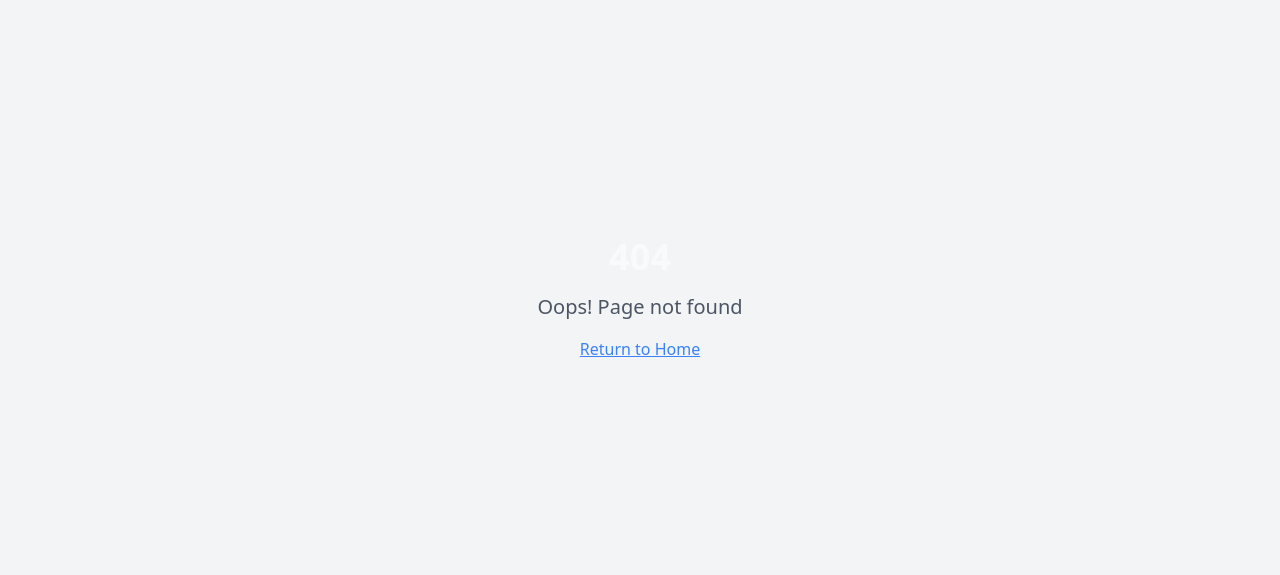
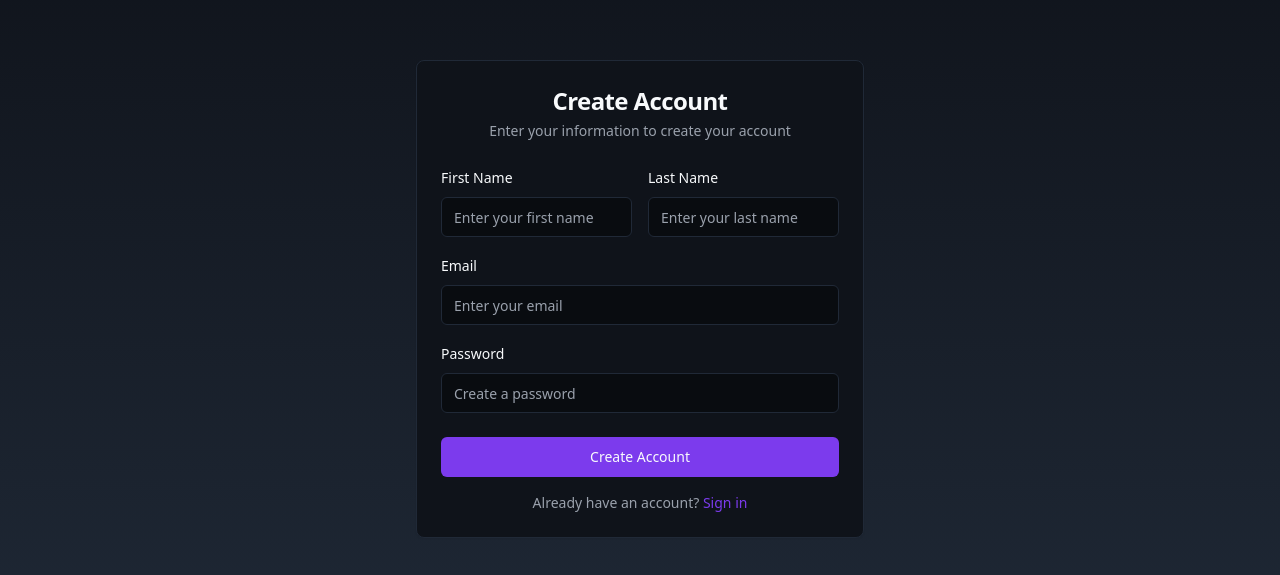
Before and after one commit to Leonardocran/classify-my-stuff, a React (Vite) app: page /signup in a window 1280 px wide. Before the commit this address had no page. Shown: the part 101-676 px from the top of the page. Built offline with nearby package versions, Linux system fonts and the light colour scheme.

Commit message:
Add Login and Signup Pages
The user has requested the addition of login and signup pages to the application. The user has stated that authentication has already been implemented.

```diff
--- a/src/App.tsx
+++ b/src/App.tsx
@@ -4,6 +4,8 @@ import { TooltipProvider } from "@/components/ui/tooltip";
 import { QueryClient, QueryClientProvider } from "@tanstack/react-query";
 import { BrowserRouter, Routes, Route } from "react-router-dom";
 import Index from "./pages/Index";
+import Login from "./pages/Login";
+import Signup from "./pages/Signup";
 import NotFound from "./pages/NotFound";
 
 const queryClient = new QueryClient();
@@ -16,6 +18,8 @@ const App = () => (
       <BrowserRouter>
         <Routes>
           <Route path="/" element={<Index />} />
+          <Route path="/login" element={<Login />} />
+          <Route path="/signup" element={<Signup />} />
           {/* ADD ALL CUSTOM ROUTES ABOVE THE CATCH-ALL "*" ROUTE */}
           <Route path="*" element={<NotFound />} />
         </Routes>
--- /dev/null
+++ b/src/pages/Login.tsx
@@ -0,0 +1,99 @@
+import { useState } from 'react';
+import { Link, useNavigate } from 'react-router-dom';
+import { Button } from '@/components/ui/button';
+import { Input } from '@/components/ui/input';
+import { Label } from '@/components/ui/label';
+import { Card, CardContent, CardDescription, CardFooter, CardHeader, CardTitle } from '@/components/ui/card';
+import { supabase } from '@/integrations/supabase/client';
+import { toast } from '@/hooks/use-toast';
+
+export default function Login() {
+  const [email, setEmail] = useState('');
+  const [password, setPassword] = useState('');
+  const [isLoading, setIsLoading] = useState(false);
+  const navigate = useNavigate();
+
+  const handleLogin = async (e: React.FormEvent) => {
+    e.preventDefault();
+    setIsLoading(true);
+
+    try {
+      const { error } = await supabase.auth.signInWithPassword({
+        email,
+        password,
+      });
+
+      if (error) {
+        toast({
+          title: "Login Failed",
+          description: error.message,
+          variant: "destructive",
+        });
+      } else {
+        toast({
+          title: "Login Successful",
+          description: "Welcome back!",
+        });
+        navigate('/');
+      }
+    } catch (error) {
+      toast({
+        title: "Login Failed",
+        description: "An unexpected error occurred. Please try again.",
+        variant: "destructive",
+      });
+    } finally {
+      setIsLoading(false);
+    }
+  };
+
+  return (
+    <div className="min-h-screen flex items-center justify-center bg-gradient-accent p-4">
+      <Card className="w-full max-w-md">
+        <CardHeader className="space-y-1">
+          <CardTitle className="text-2xl text-center">Welcome Back</CardTitle>
+          <CardDescription className="text-center">
+            Enter your credentials to access your account
+          </CardDescription>
+        </CardHeader>
+        <form onSubmit={handleLogin}>
+          <CardContent className="space-y-4">
+            <div className="space-y-2">
+              <Label htmlFor="email">Email</Label>
+              <Input
+                id="email"
+                type="email"
+                placeholder="Enter your email"
+                value={email}
+                onChange={(e) => setEmail(e.target.value)}
+                required
+              />
+            </div>
+            <div className="space-y-2">
+              <Label htmlFor="password">Password</Label>
+              <Input
+                id="password"
+                type="password"
+                placeholder="Enter your password"
+                value={password}
+                onChange={(e) => setPassword(e.target.value)}
+                required
+              />
+            </div>
+          </CardContent>
+          <CardFooter className="flex flex-col space-y-4">
+            <Button type="submit" className="w-full" disabled={isLoading}>
+              {isLoading ? "Signing In..." : "Sign In"}
+            </Button>
+            <p className="text-sm text-muted-foreground text-center">
+              Don't have an account?{" "}
+              <Link to="/signup" className="text-primary hover:underline">
+                Sign up
+              </Link>
+            </p>
+          </CardFooter>
+        </form>
+      </Card>
+    </div>
+  );
+}
--- /dev/null
+++ b/src/pages/Signup.tsx
@@ -0,0 +1,133 @@
+import { useState } from 'react';
+import { Link, useNavigate } from 'react-router-dom';
+import { Button } from '@/components/ui/button';
+import { Input } from '@/components/ui/input';
+import { Label } from '@/components/ui/label';
+import { Card, CardContent, CardDescription, CardFooter, CardHeader, CardTitle } from '@/components/ui/card';
+import { supabase } from '@/integrations/supabase/client';
+import { toast } from '@/hooks/use-toast';
+
+export default function Signup() {
+  const [firstName, setFirstName] = useState('');
+  const [lastName, setLastName] = useState('');
+  const [email, setEmail] = useState('');
+  const [password, setPassword] = useState('');
+  const [isLoading, setIsLoading] = useState(false);
+  const navigate = useNavigate();
+
+  const handleSignup = async (e: React.FormEvent) => {
+    e.preventDefault();
+    setIsLoading(true);
+
+    try {
+      const { error } = await supabase.auth.signUp({
+        email,
+        password,
+        options: {
+          emailRedirectTo: `${window.location.origin}/`,
+          data: {
+            firstName,
+            lastName,
+          },
+        },
+      });
+
+      if (error) {
+        toast({
+          title: "Signup Failed",
+          description: error.message,
+          variant: "destructive",
+        });
+      } else {
+        toast({
+          title: "Account Created",
+          description: "Please check your email to verify your account.",
+        });
+        navigate('/login');
+      }
+    } catch (error) {
+      toast({
+        title: "Signup Failed",
+        description: "An unexpected error occurred. Please try again.",
+        variant: "destructive",
+      });
+    } finally {
+      setIsLoading(false);
+    }
+  };
+
+  return (
+    <div className="min-h-screen flex items-center justify-center bg-gradient-accent p-4">
+      <Card className="w-full max-w-md">
+        <CardHeader className="space-y-1">
+          <CardTitle className="text-2xl text-center">Create Account</CardTitle>
+          <CardDescription className="text-center">
+            Enter your information to create your account
+          </CardDescription>
+        </CardHeader>
+        <form onSubmit={handleSignup}>
+          <CardContent className="space-y-4">
+            <div className="grid grid-cols-2 gap-4">
+              <div className="space-y-2">
+                <Label htmlFor="firstName">First Name</Label>
+                <Input
+                  id="firstName"
+                  type="text"
+                  placeholder="Enter your first name"
+                  value={firstName}
+                  onChange={(e) => setFirstName(e.target.value)}
+                  required
+                />
+              </div>
+              <div className="space-y-2">
+                <Label htmlFor="lastName">Last Name</Label>
+                <Input
+                  id="lastName"
+                  type="text"
+                  placeholder="Enter your last name"
+                  value={lastName}
+                  onChange={(e) => setLastName(e.target.value)}
+                  required
+                />
+              </div>
+            </div>
+            <div className="space-y-2">
+              <Label htmlFor="email">Email</Label>
+              <Input
+                id="email"
+                type="email"
+                placeholder="Enter your email"
+                value={email}
+                onChange={(e) => setEmail(e.target.value)}
+                required
+              />
+            </div>
+            <div className="space-y-2">
+              <Label htmlFor="password">Password</Label>
+              <Input
+                id="password"
+                type="password"
+                placeholder="Create a password"
+                value={password}
+                onChange={(e) => setPassword(e.target.value)}
+                required
+                minLength={6}
+              />
+            </div>
+          </CardContent>
+          <CardFooter className="flex flex-col space-y-4">
+            <Button type="submit" className="w-full" disabled={isLoading}>
+              {isLoading ? "Creating Account..." : "Create Account"}
+            </Button>
+            <p className="text-sm text-muted-foreground text-center">
+              Already have an account?{" "}
+              <Link to="/login" className="text-primary hover:underline">
+                Sign in
+              </Link>
+            </p>
+          </CardFooter>
+        </form>
+      </Card>
+    </div>
+  );
+}
```
